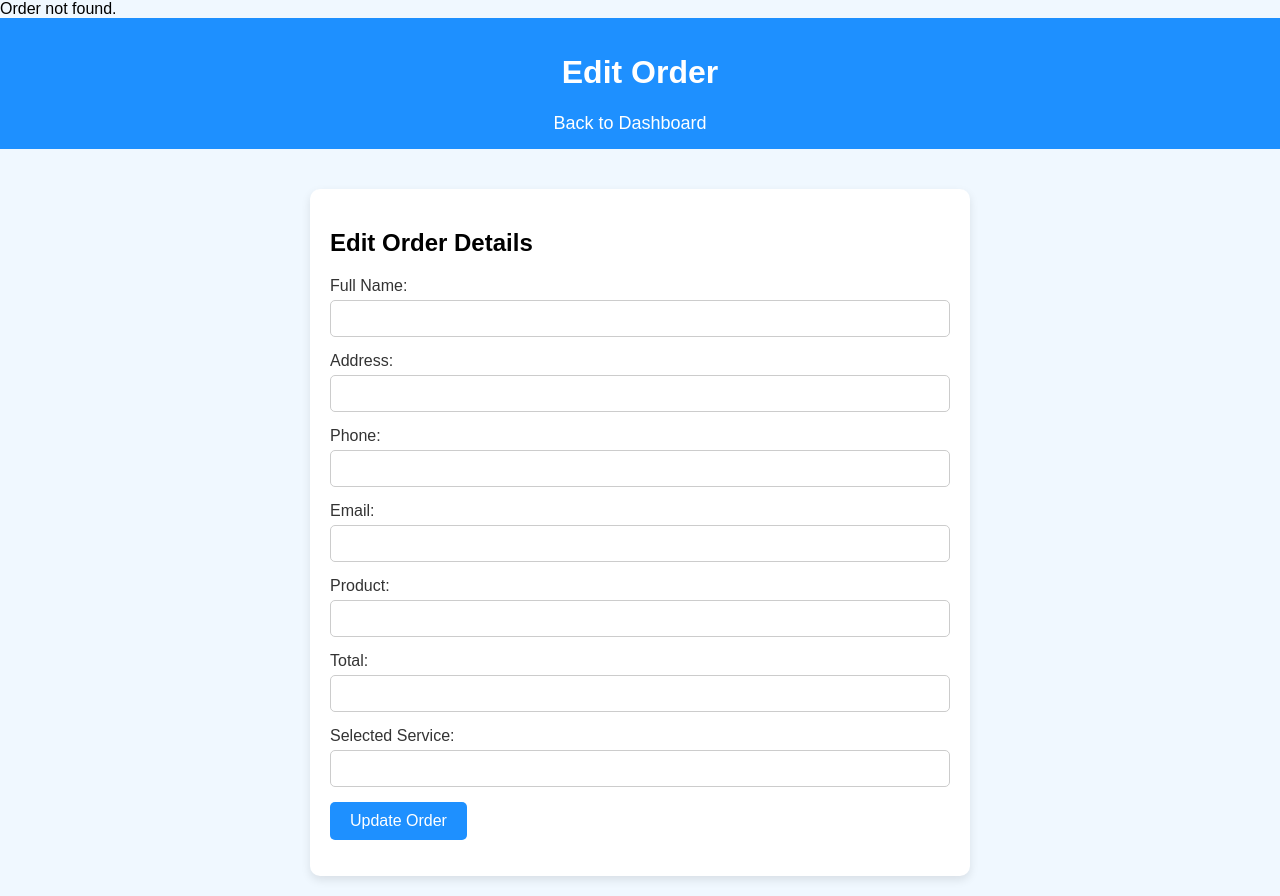
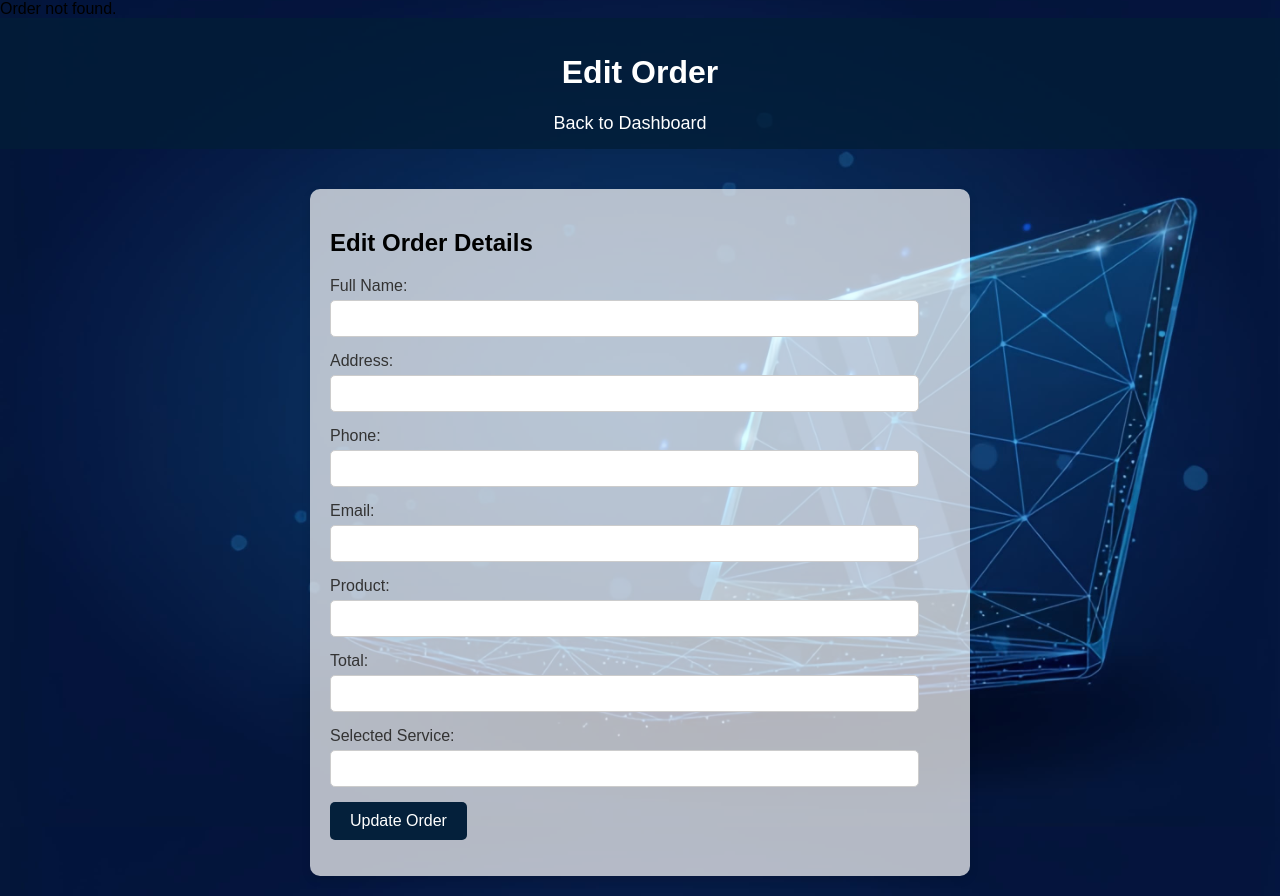
Before and after one commit to TriCahyaArmanditha/mywebistepribadi, a PHP site: page /edit_order.php in a window 1280 px wide. Run offline with PHP 8.4, Linux system fonts and the light colour scheme; the visitor is signed in with stand-in values (Sample User, id 1); data that the repository does not hold is empty.

Commit message:
penambahan desain

```diff
--- a/edit_order.php
+++ b/edit_order.php
@@ -63,13 +63,17 @@
     <style>
         body {
             font-family: Arial, sans-serif;
-            background-color: #f0f8ff;
+            background: url(backgrounduserdashboard.jpg);
+            background-position: center;
+            background-size: cover;
+            justify-content: center;
+            align-items: center;
+            height: 100vh;
             margin: 0;
-            padding: 0;
         }
 
         header {
-            background-color: #1e90ff;
+            background-color: rgba(2, 29, 55, 0.8); /* Blue with transparency */
             color: white;
             padding: 15px 0;
             text-align: center;
@@ -91,7 +95,7 @@
         }
 
         .form-container {
-            background-color: white;
+            background-color: rgba(255, 255, 255, 0.7); /* Transparent white */
             padding: 20px;
             border-radius: 10px;
             box-shadow: 0px 4px 10px rgba(0, 0, 0, 0.1);
@@ -108,7 +112,7 @@
         .form-container input[type="text"],
         .form-container input[type="email"],
         .form-container input[type="number"] {
-            width: 100%;
+            width: 95%;
             padding: 10px;
             margin-top: 5px;
             margin-bottom: 15px;
@@ -117,7 +121,7 @@
         }
 
         .form-container input[type="submit"] {
-            background-color: #1e90ff;
+            background-color:rgb(4, 32, 59);
             color: white;
             border: none;
             padding: 10px 20px;
@@ -128,6 +132,27 @@
 
         .form-container input[type="submit"]:hover {
             background-color: #4682b4;
+        }
+
+        /* Styling for table */
+        table {
+            width: 100%;
+            margin-top: 20px;
+            border-collapse: collapse;
+        }
+
+        th, td {
+            padding: 12px;
+            text-align: left;
+        }
+
+        th {
+            background-color: #1e3a5f; /* Dark blue */
+            color: white;
+        }
+
+        tr:nth-child(even) {
+            background-color: rgba(240, 248, 255, 0.8); /* Slight transparent background for rows */
         }
 
         /* Responsive Design */
```
Also changed, not shown: CSS/personalwebsite.css (+4 -6 lines).
